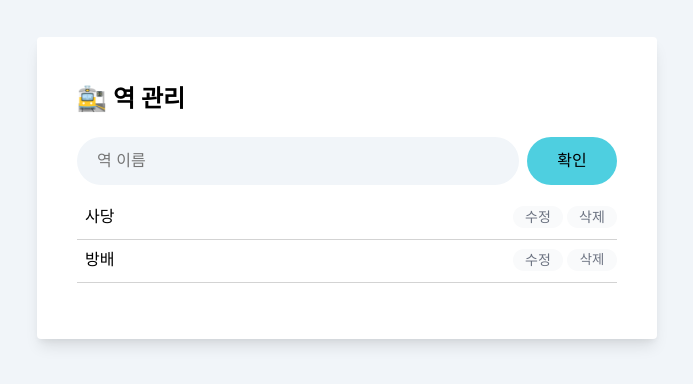
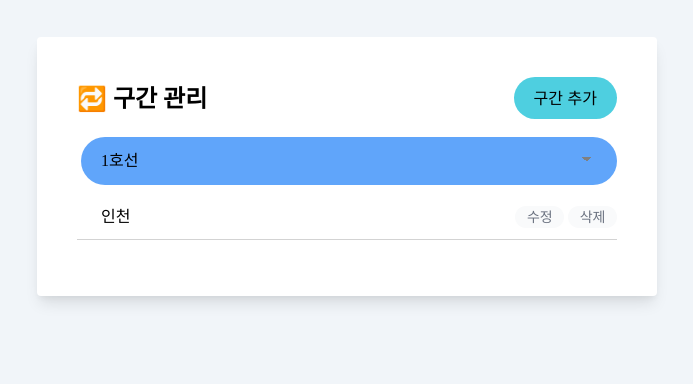
Before and after one commit to sanoopark/spa-subway-map, a plain HTML site: page index.html in a window 1280 px wide. Shown: the part 158-542 px from the top of the page, without its empty margins (293-986 px from the left). Drawn offline with Linux system fonts and the light colour scheme.

Commit message:
Refactor: SectionsPage 컴포넌트 생성

```diff
--- a/index.html
+++ b/index.html
@@ -6,6 +6,7 @@
     <meta name="viewport" content="width=device-width, initial-scale=1" />
     <link rel="stylesheet" href="/src/css/index.css" />
     <link rel="stylesheet" href="/src/css/pages/lines.css" />
+    <link rel="stylesheet" href="/src/css/pages/sections.css" />
   </head>
   <body>
     <div id="app"></div>
--- a/src/js/App.mjs
+++ b/src/js/App.mjs
@@ -2,6 +2,7 @@ import Component from "./core/Component.mjs";
 import Header from "./components/Header.mjs";
 import LinesPage from "./pages/LinesPage.mjs";
 import StationsPage from "./pages/StationsPage.mjs";
+import SectionsPage from "./pages/SectionsPage.mjs";
 
 export default class App extends Component {
   constructor(props) {
@@ -10,6 +11,7 @@ export default class App extends Component {
     new Header(this.target);
     new LinesPage(this.target);
     new StationsPage(this.target);
+    new SectionsPage(this.target);
   }
 
   render() {
--- /dev/null
+++ b/src/js/pages/SectionsPage.mjs
@@ -0,0 +1,108 @@
+import Component from "../core/Component.mjs";
+
+export default class SectionsPage extends Component {
+  render() {
+    this.target.querySelector("main").innerHTML = `
+      <div class="wrapper bg-white p-10">
+        <div class="heading d-flex">
+        <h2 class="mt-1 w-100">🔁 구간 관리</h2>
+        <button
+            type="button"
+            class="create-section-btn modal-trigger-btn bg-cyan-300 ml-2"
+        >
+            구간 추가
+        </button>
+        </div>
+        <form class="d-flex items-center pl-1">
+        <label for="subway-line" class="input-label" hidden>노선</label>
+        <select id="subway-line" class="bg-blue-400">
+            <option>1호선</option>
+            <option>2호선</option>
+            <option>3호선</option>
+            <option>4호선</option>
+        </select>
+        </form>
+        <ul class="mt-3 pl-0">
+        <li class="d-flex items-center py-2 relative">
+            <span class="w-100 pl-6">인천</span>
+            <button
+            type="button"
+            class="bg-gray-50 text-gray-500 text-sm mr-1"
+            >
+            수정
+            </button>
+            <button
+            type="button"
+            class="bg-gray-50 text-gray-500 text-sm"
+            >
+            삭제
+            </button>
+        </li>
+        <hr class="my-0" />
+        </ul>
+      </div>
+    `;
+
+    const template = document.createElement("template");
+
+    template.innerHTML = `
+      <div class="modal">
+        <div class="modal-inner p-8">
+          <button class="modal-close">
+            <svg viewbox="0 0 40 40">
+              <path class="close-x" d="M 10,10 L 30,30 M 30,10 L 10,30" />
+            </svg>
+          </button>
+          <header>
+            <h2 class="text-center">🔁 구간 추가</h2>
+          </header>
+          <form>
+            <div class="input-control">
+              <label for="subway-line-for-section" class="input-label" hidden
+                >노선</label
+              >
+              <select id="subway-line-for-section">
+                <option>1호선</option>
+                <option>2호선</option>
+                <option>3호선</option>
+                <option>4호선</option>
+              </select>
+            </div>
+            <div class="d-flex items-center input-control">
+              <label for="up-station" class="input-label" hidden>상행역</label>
+              <select id="up-station">
+                <option value="" selected disabled hidden>상행역</option>
+                <option>사당</option>
+                <option>방배</option>
+                <option>서초</option>
+              </select>
+              <div class="d-inline-block mx-3 text-2xl">➡️</div>
+              <label for="down-station" class="input-label" hidden
+                >하행역</label
+              >
+              <select id="down-station">
+                <option value="" selected disabled hidden>하행역</option>
+                <option>사당</option>
+                <option>방배</option>
+                <option>서초</option>
+              </select>
+            </div>
+            <div class="d-flex justify-end mt-3">
+              <button
+                type="submit"
+                name="submit"
+                class="input-submit bg-cyan-300"
+              >
+                확인
+              </button>
+            </div>
+          </form>
+        </div>
+      </div>
+    `;
+
+    const modalElement = template.content.firstElementChild;
+
+    this.target.insertAdjacentElement("beforeend", modalElement);
+  }
+}
```
Also changed, not shown: pages/sections.html (deleted, +0 -115 lines).
